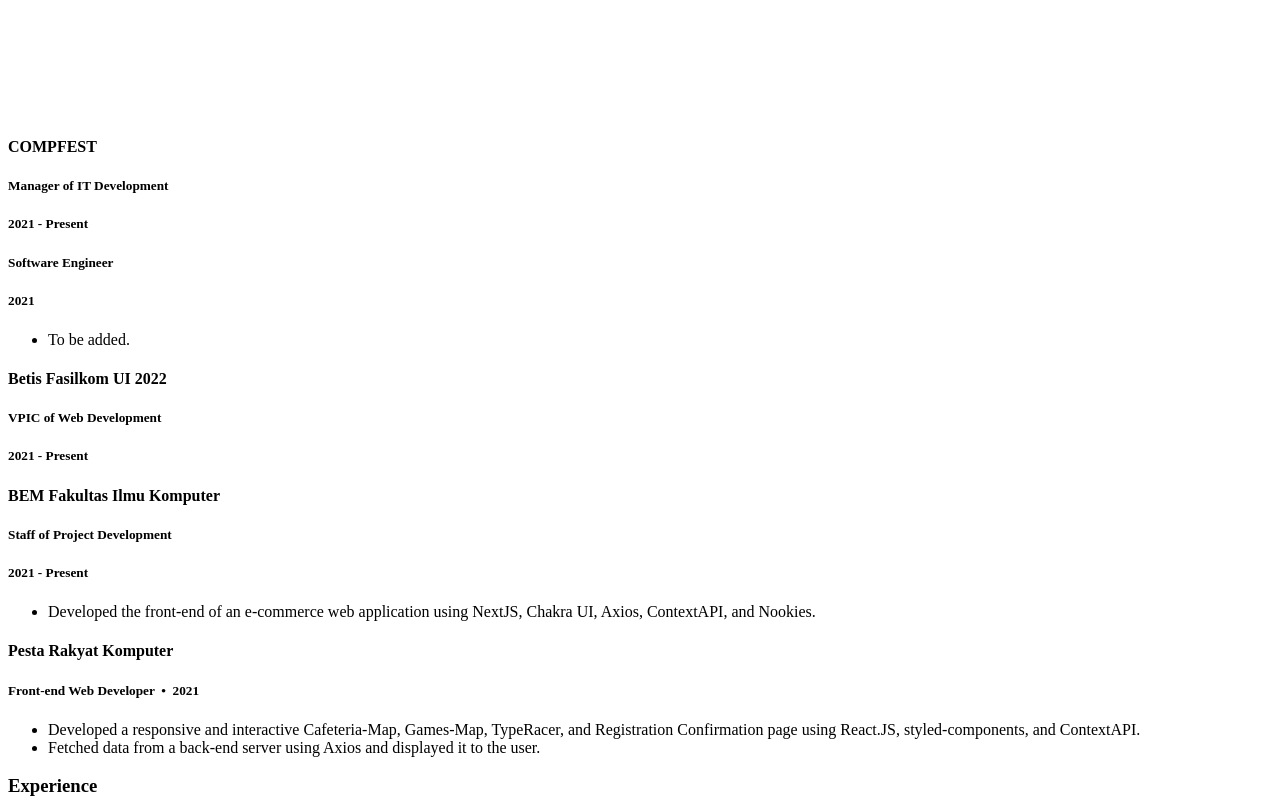
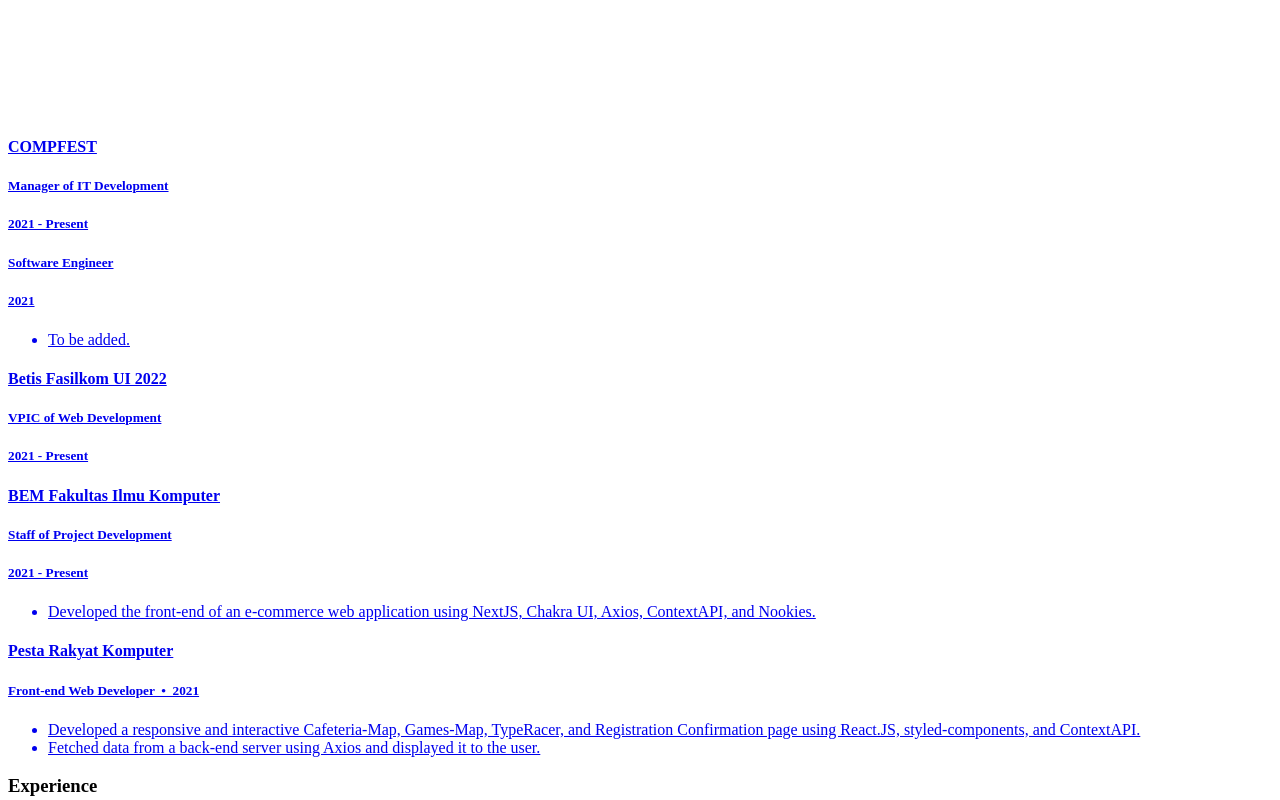
Before and after one commit to vincentsuryakim/portfolio, a Next.js app: page / in a window 1280 px wide. Shown: the part 4200-5000 px from the top of the page. Built offline with nearby package versions, Linux system fonts and the light colour scheme.

Commit message:
Modified experience card and project box

```diff
--- a/components/ExperienceCard/index.tsx
+++ b/components/ExperienceCard/index.tsx
@@ -1,10 +1,14 @@
 import React from 'react';
 
-const ExperienceCard:React.FC = ({ children }) => {
+export interface ExperienceCardProps { href:string }
+
+const ExperienceCard:React.FC<ExperienceCardProps> = ({ children, href }) => {
     return (
-        <div className="min-w-[18rem] h-[25rem] p-4 rounded-lg border-2 border-black drop-shadow-lg">
-            {children}
-        </div>
+        <a href={href} rel="noreferrer" target="_blank">
+            <div className="min-w-[18rem] h-[25rem] p-4 rounded-lg border-2 border-black drop-shadow-lg">
+                {children}
+            </div>
+        </a>
     );
 }
 
--- a/components/ProjectBox/index.tsx
+++ b/components/ProjectBox/index.tsx
@@ -1,9 +1,9 @@
 import React, { useState } from 'react'
 import { motion } from 'framer-motion'
 
-export interface ProjectBoxProps { imgSrc:string, href:string, title:string }
+export interface ProjectBoxProps { imgSrc:string, href:string, title:string, status?:string }
 
-const ProjectBox:React.FC<ProjectBoxProps> = ({ imgSrc, href, title }) => {
+const ProjectBox:React.FC<ProjectBoxProps> = ({ imgSrc, href, title, status = "available" }) => {
     const [hovering, setHovering] = useState<boolean>(false);
 
     const showVariants = {
@@ -26,13 +26,18 @@
         }
     }
 
+    const cursorStatus: {[ id: string ]: string} = {
+        available: 'cursor-pointer',
+        defunct: 'cursor-not-allowed',
+    }
+
     return (
-        <a href={href} rel="noreferrer" target="_blank">
-            <motion.div
-                className="relative w-40 h-40 sm:w-40 sm:h-40 bg-black"
-                onHoverStart={() => setHovering(true)}
-                onHoverEnd={() => setHovering(false)}
-            >
+        <motion.div
+            className={`${cursorStatus[status]} relative w-40 h-40 sm:w-40 sm:h-40 bg-black`}
+            onHoverStart={() => setHovering(true)}
+            onHoverEnd={() => setHovering(false)}
+        >
+            <a href={href} rel="noreferrer" target="_blank" className={`${status === "available" ? "" : "pointer-events-none"}`}>
                 <motion.img
                     src={imgSrc}
                     className="absolute"
@@ -40,12 +45,12 @@
                     animate={hovering ? "opaque" : "visible"}
                 />
                 <motion.p
-                    className="text-white absolute w-full h-full flex items-center justify-center font-medium"
+                    className="text-white text-center absolute w-full h-full flex items-center justify-center font-medium"
                     variants={showVariants}
                     animate={hovering ? "visible" : "hidden"}
                 >{title}</motion.p>
-            </motion.div>
-        </a>
+            </a>
+        </motion.div>
     );
 }
 
--- a/pages/index.tsx
+++ b/pages/index.tsx
@@ -108,7 +108,7 @@
             </div>
           </div>
           <div className="flex lg:hidden w-full overflow-x-scroll space-x-4">
-                <ExperienceCard>
+                <ExperienceCard href="https://www.compfest.id/">
                   <h4 className="text-left text-2xl font-semibold">COMPFEST</h4>
                   <h5 className="text-md italic">Manager of IT Development</h5>
                   <h5 className="text-md italic">2021 - Present</h5>
@@ -122,7 +122,7 @@
                   </ul>
                 </ExperienceCard>
 
-                <ExperienceCard>
+                <ExperienceCard href="http://betis.cs.ui.ac.id/">
                   <h4 className="text-left text-2xl font-semibold">Betis Fasilkom UI 2022</h4>
                   <h5 className="text-md italic">VPIC of Web Development</h5>
                   <h5 className="text-md italic">2021 - Present</h5>
@@ -131,7 +131,7 @@
                   </ul> */}
                 </ExperienceCard>
 
-                <ExperienceCard>
+                <ExperienceCard href="https://bem.cs.ui.ac.id/">
                   <h4 className="text-left text-2xl font-semibold">BEM Fakultas Ilmu Komputer</h4>
                   <h5 className="text-md italic">Staff of Project Development</h5>
                   <h5 className="text-md italic">2021 - Present</h5>
@@ -140,7 +140,7 @@
                   </ul>
                 </ExperienceCard>
 
-                <ExperienceCard>
+                <ExperienceCard href="https://perak.cs.ui.ac.id/">
                   <h4 className="text-left text-2xl font-semibold">Pesta Rakyat Komputer</h4>
                   <h5 className="text-md italic">Front-end Web Developer &nbsp;&bull;&nbsp; 2021</h5>
                   <ul className="mt-2 list-disc list-inside">
@@ -211,7 +211,7 @@
         <div className="w-[calc(100vw-3rem)] sm:w-[calc(100vw-10rem)] flex flex-col items-center">
           <h3 className="text-3xl text-left font-bold mb-7">Projects</h3>
           <div className="grid grid-flow-row grid-cols-2 sm:grid-cols-3 lg:grid-cols-3">
-            <ProjectBox imgSrc="projects/memepedia.png" href="https://kesegaran-compfest-git-main-vincentsuryakim.vercel.app" title="Memepedia" />
+            <ProjectBox status="defunct" imgSrc="projects/memepedia.png" href="https://kesegaran-compfest-git-main-vincentsuryakim.vercel.app" title="Memepedia (defunct)" />
             <ProjectBox imgSrc="projects/todolist.png" href="https://todolist-bismit.netlify.app" title="Todo List" />
             <ProjectBox imgSrc="projects/pendekin.png" href="https://sh.webzerver.xyz" title="URL Shortener" />
           </div>
```
